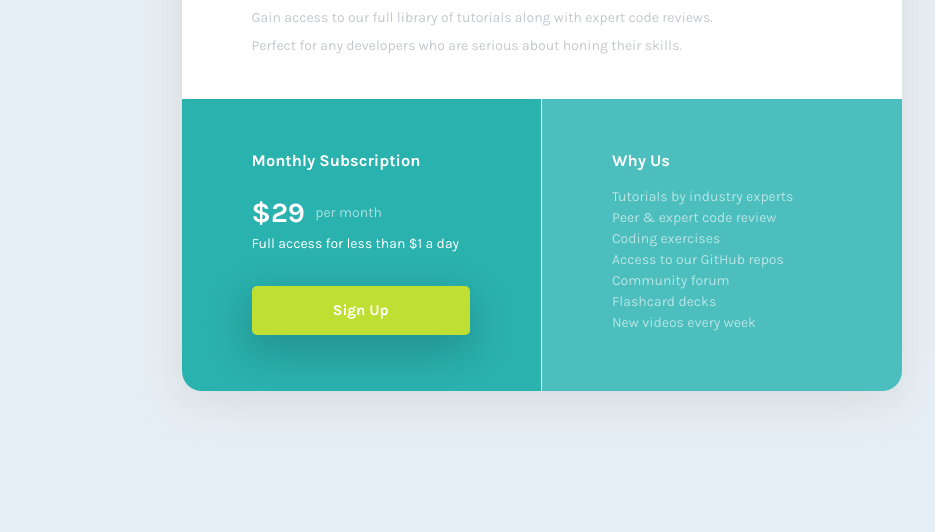
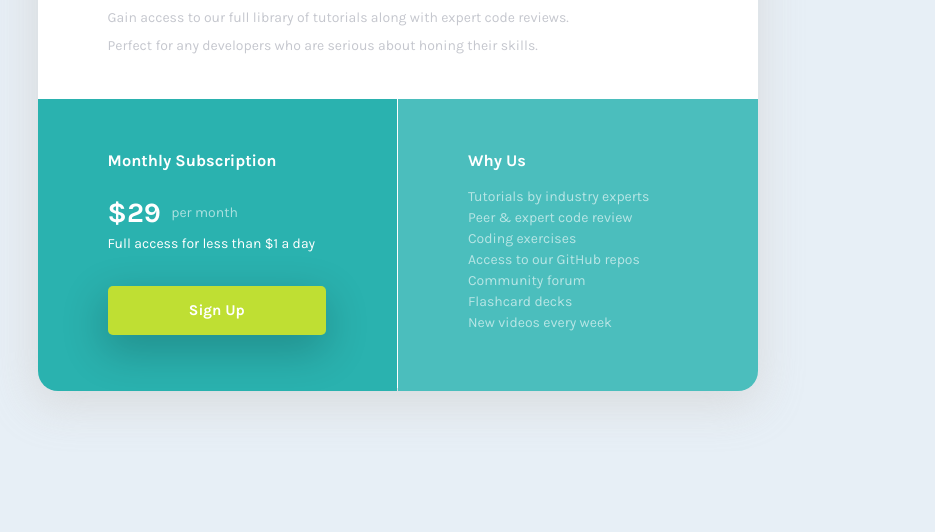
Before and after one commit to vchacin/Single-price-grid-component, a plain HTML site: page index.html in a window 1280 px wide. Shown: the part 298-830 px from the top of the page, without its empty margins (244-1179 px from the left). Drawn offline with Linux system fonts and the light colour scheme.

Commit message:
Update styles.css

```diff
--- a/css/styles.css
+++ b/css/styles.css
@@ -63,7 +63,7 @@ body{
   border-radius: 20px;
   display: block;
   width: 50%;
-  margin: 10% 29%;
+  margin: 10% 19%;
   height: 542px;
   -webkit-box-shadow: -2px 14px 43px 3px rgba(212,212,212,0.71);
 }
```
